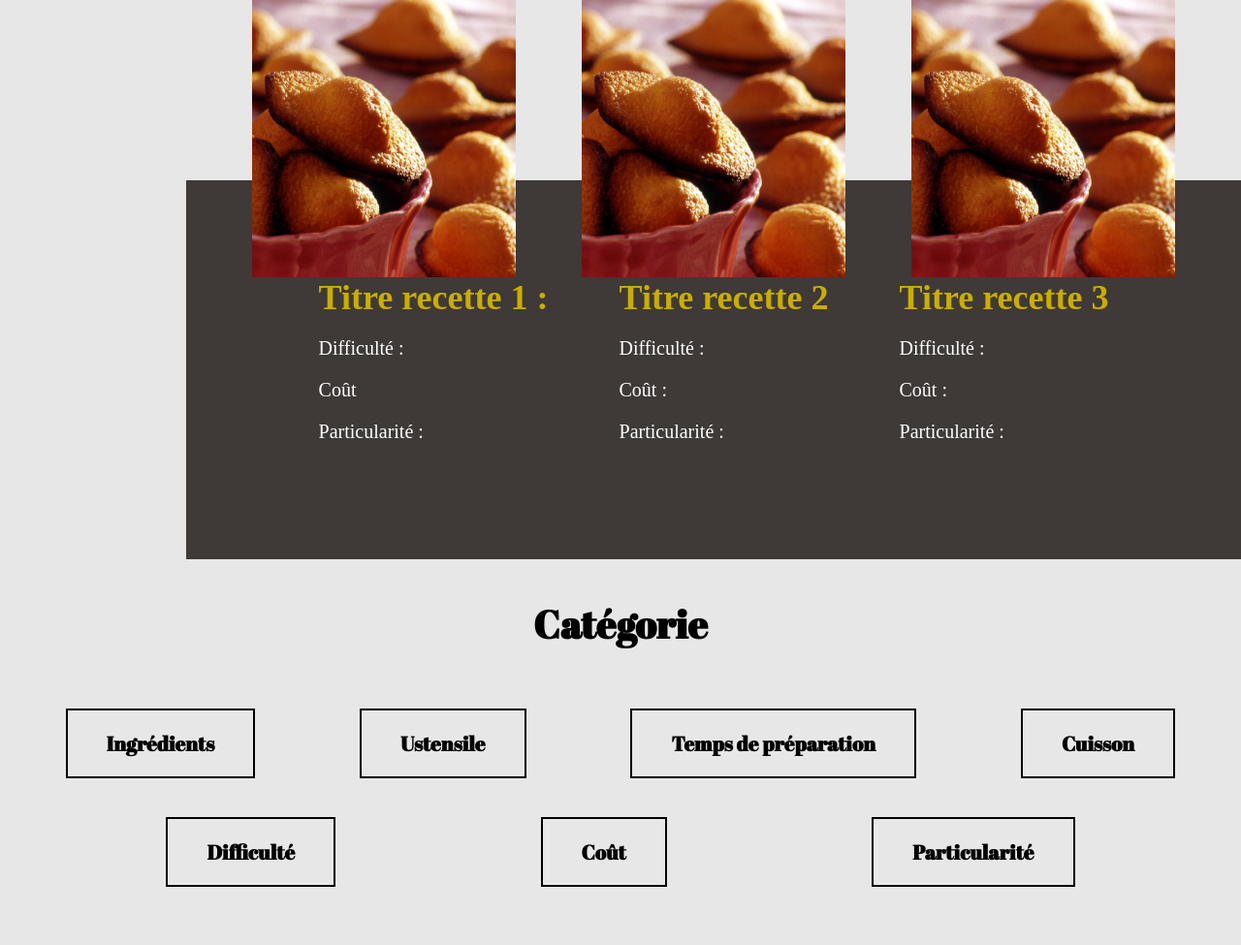
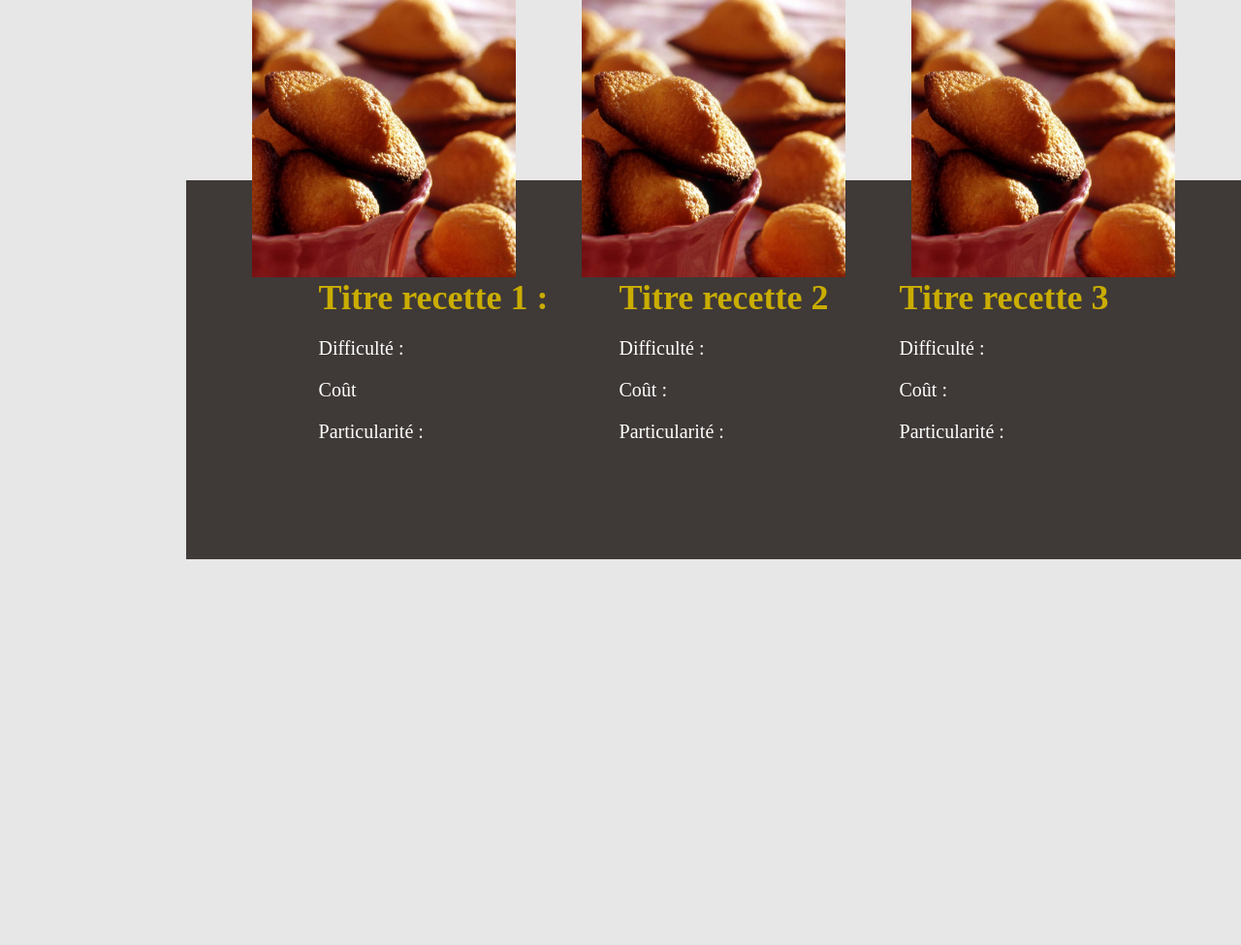
Before and after one commit to JulesVolpei/projetWeb, a PHP site: page / in a window 1280 px wide. Shown: the part 213-1188 px from the top of the page at 97% size. After the commit the page ends 790 px from the top, so only its background shows below. Run offline with PHP 8.4, Linux system fonts and the light colour scheme.

Commit message:
Suppresion de la section catégorie

```diff
--- a/css/accueil.css
+++ b/css/accueil.css
@@ -140,31 +140,6 @@ section{
     top: 100px;
 }
 
-.categories{
-    display: flex;
-    flex-direction: column;
-    align-items: center;
-}
-
-.categories h2{
-    margin-bottom: 40px;
-}
-
-.categories article{
-    width: 100%;
-    display: flex;
-    flex-direction: row;
-    justify-content: space-evenly;
-    flex-wrap: wrap;
-}
-
-.categories article div{
-    background: transparent;
-    border: solid 2px #000;
-    margin: 20px 40px;
-    padding: 20px 40px;
-}
-
 
 /*------------------ Media --------------------*/
 
--- a/index.html
+++ b/index.html
@@ -96,51 +96,6 @@
 
     </section>
 
-    <section class="categories">
-
-        <h2>
-            Catégorie
-        </h2>
-        <article>
-            <div>
-                <h4>
-                    Ingrédients
-                </h4>
-            </div>
-            <div>
-                <h4>
-                    Ustensile
-                </h4>
-            </div>
-            <div>
-                <h4>
-                    Temps de préparation
-                </h4>
-            </div>
-            <div>
-                <h4>
-                    Cuisson
-                </h4>
-            </div>
-            <div>
-                <h4>
-                    Difficulté
-                </h4>
-            </div>
-            <div>
-                <h4>
-                    Coût
-                </h4>
-            </div>
-            <div>
-                <h4>
-                    Particularité
-                </h4>
-            </div>
-        </article>
-
-    </section>
-
     <script src="js/js.js"></script>
 </body>
 </html>
```
